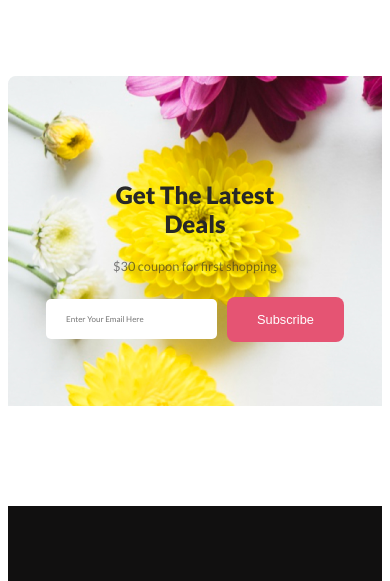
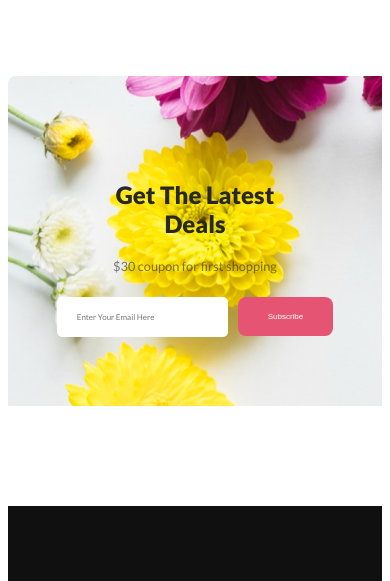
Before and after one commit to mrinmoydas10/-Flower-Project, a plain HTML site: page index.html in a window 390 px wide. Shown: the part 6044-6625 px from the top of the page. Drawn offline with Linux system fonts and the light colour scheme.

Commit message:
input-field and button

```diff
--- a/index.html
+++ b/index.html
@@ -168,7 +168,7 @@
 
             <div class="input-button">
                 <input class="lato-regular" type="email" name="" id="" placeholder="Enter Your Email Here">
-                <button class="btn-primary">Subscribe</button>
+                <button class="btn-primary less-font">Subscribe</button>
             </div>
 
         </section>
--- a/style/style.css
+++ b/style/style.css
@@ -485,6 +485,9 @@ input[type="email"] {
     .input-des {
         margin-top: 20px;
     }
+    .less-font{
+        font-size: 0.5rem;
+    }
 
 
 
```
